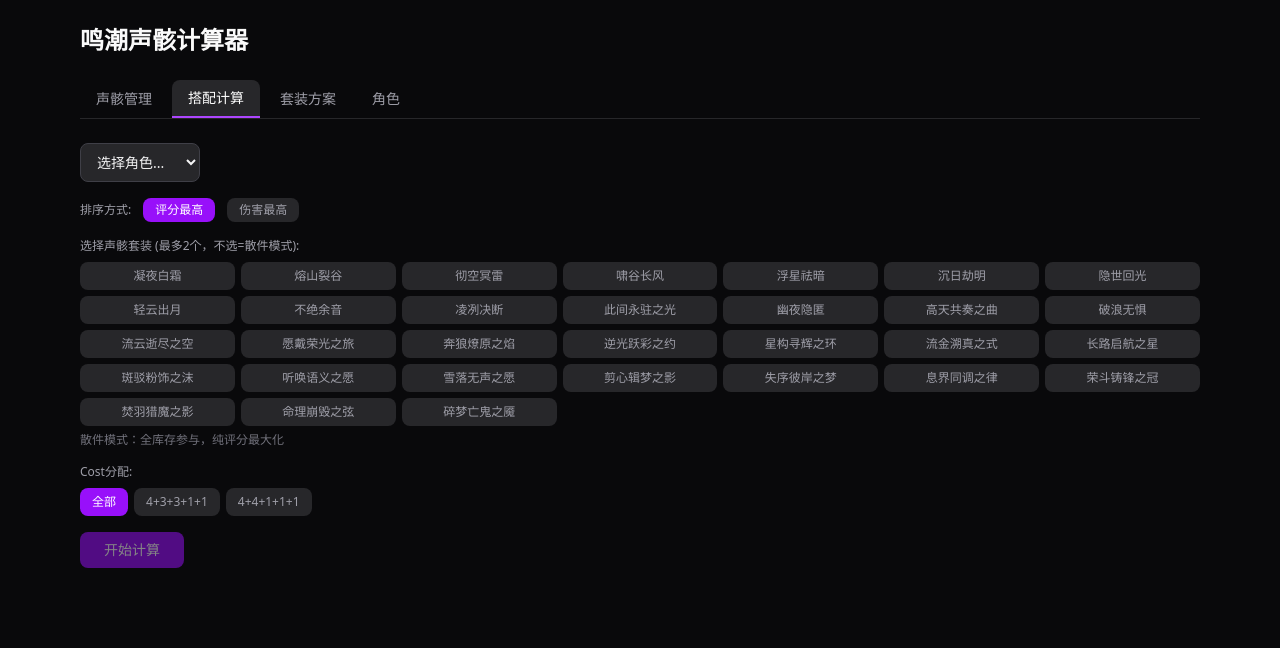
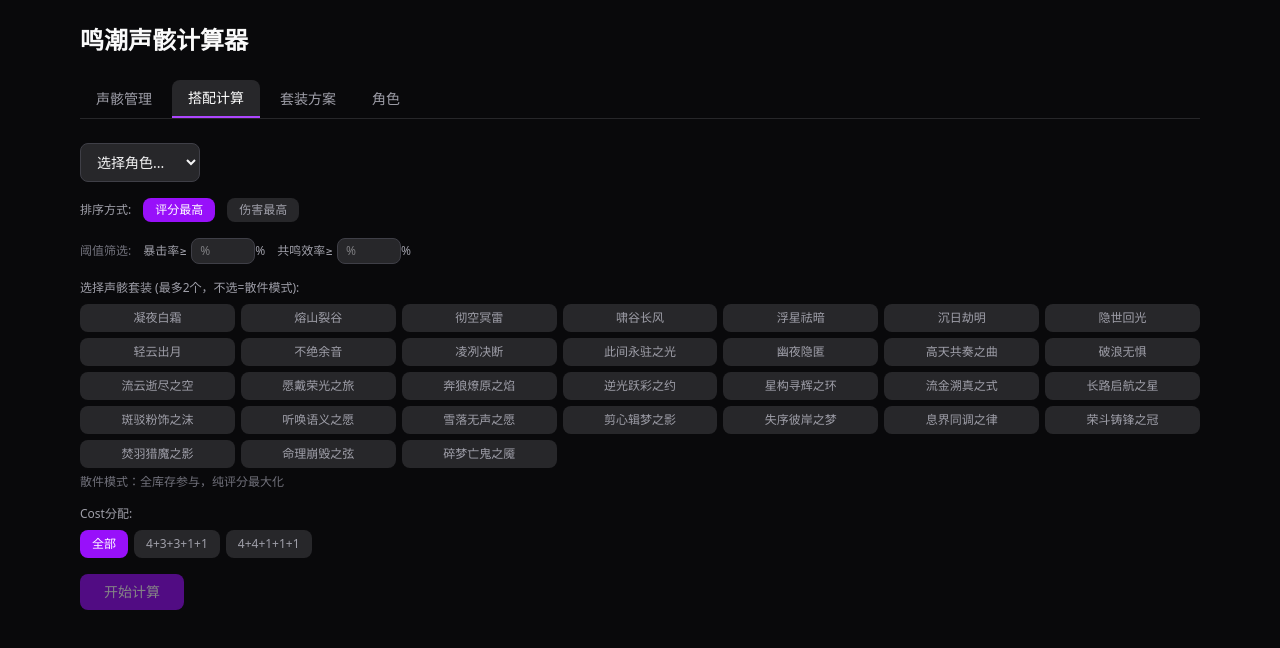
Before and after one commit to yuchao12315/wuthering-waves-echo-ocr-scanner, a React (Vite) app: page / in a window 1280 px wide. Both pictures are taken after a click on the button "搭配计算". Shown: the top 648 px of the page. Built offline with nearby package versions, Linux system fonts and the light colour scheme.

Commit message:
refactor(calculator): 调整阈值筛选部分的布局结构
此提交调整了计算器页面中阈值筛选部分的布局结构，优化了组件嵌套层次，使代码更加清晰易读。

```diff
--- a/src/pages/calculator.tsx
+++ b/src/pages/calculator.tsx
@@ -360,8 +360,11 @@
                 )}
               </div>
             )}
+          </>
+        )}
+      </div>
 
-            <div className="flex items-center gap-3 mb-2 mt-2">
+      <div className="flex items-center gap-3 mb-4">
         <span className="text-xs text-zinc-500">阈值筛选:</span>
         <label className="text-xs text-zinc-400">暴击率≥
           <input
@@ -391,9 +394,6 @@
           >
             清除
           </button>
-              )}
-            </div>
-          </>
         )}
       </div>
 
```
Lines whose indentation alone changed are shown as unchanged.
